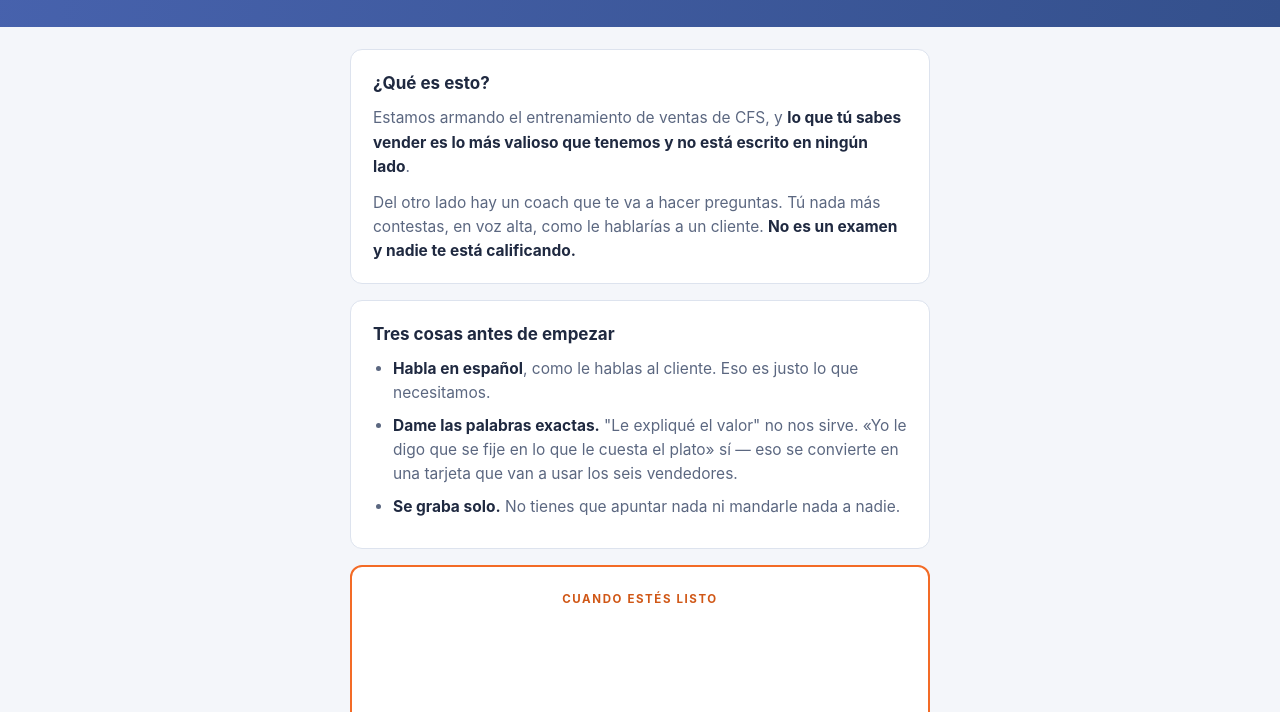
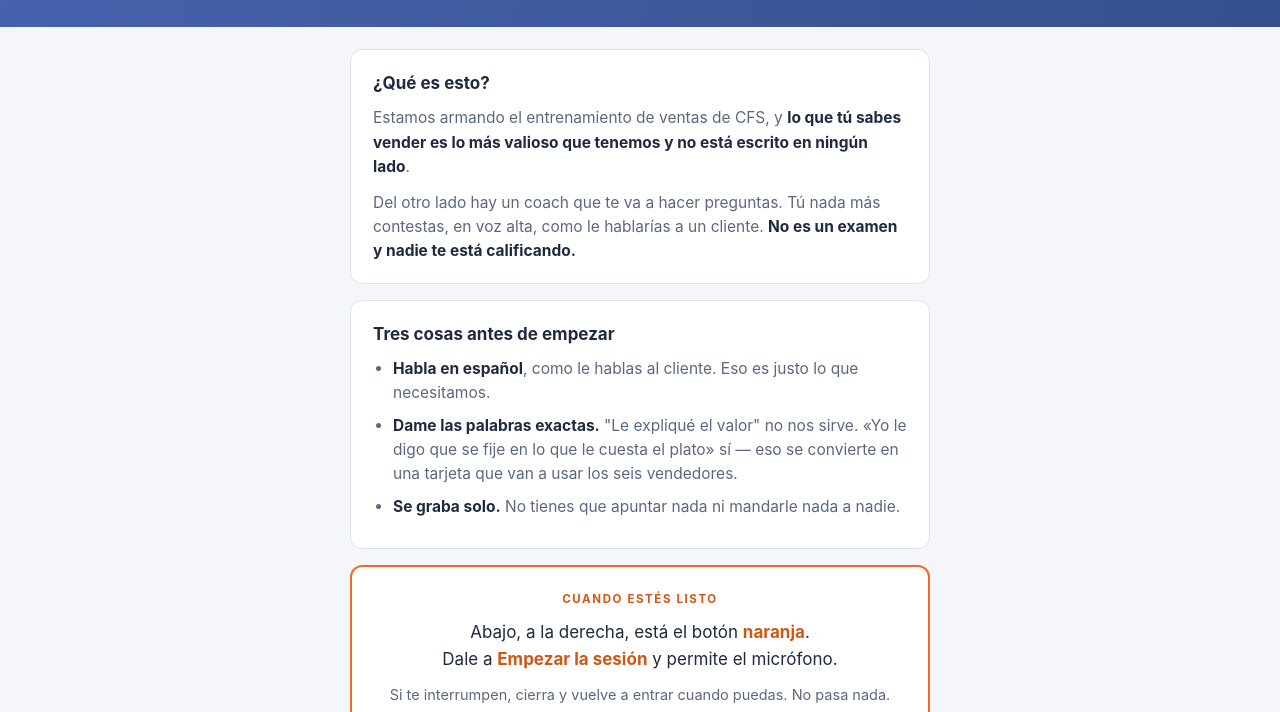
Before and after one commit to juanjserrato-AI/cfs-sms-policy, a plain HTML site: page ivan/index.html in a window 1280 px wide. Shown: the part 88-800 px from the top of the page. Drawn offline with Linux system fonts and the light colour scheme; a script that the page names is missing.

Commit message:
Ivan page: point at the floating widget button, not an inline one

```diff
--- a/ivan/index.html
+++ b/ivan/index.html
@@ -33,7 +33,7 @@ header{background:linear-gradient(100deg,var(--blue-lift),var(--blue));color:#ff
 .in{max-width:620px;margin:0 auto}
 h1{font-size:26px;line-height:1.15;margin:0 0 6px;font-weight:700;letter-spacing:-.015em}
 header p{margin:0;opacity:.9;font-size:15px}
-main{max-width:620px;margin:0 auto;padding:22px 20px calc(60px + env(safe-area-inset-bottom,0px))}
+main{max-width:620px;margin:0 auto;padding:22px 20px calc(150px + env(safe-area-inset-bottom,0px))}
 .card{background:var(--surface);border:1px solid var(--rule);border-radius:12px;padding:20px 22px;margin-bottom:16px}
 .card h2{font-size:17px;margin:0 0 10px;font-weight:650}
 .card p{margin:0 0 .8em;color:var(--mute);font-size:15.5px}
@@ -45,8 +45,10 @@ li b{color:var(--ink)}
 .go{background:var(--surface);border:2px solid var(--orange);border-radius:12px;padding:24px 22px;margin-bottom:16px;text-align:center}
 .go .lab{font-size:11.5px;letter-spacing:.14em;text-transform:uppercase;color:var(--orange-deep);font-weight:700;margin-bottom:10px}
 .go p{color:var(--mute);font-size:14.5px;margin:12px 0 0}
+.go p.big{font-size:17px;color:var(--ink);margin:0}
+.go p.big b{color:var(--orange-deep)}
 .mini{font-size:13.5px;color:var(--faint);text-align:center;margin-top:24px;line-height:1.5}
-elevenlabs-convai{display:block;min-height:120px}
+
 </style>
 </head>
 <body>
@@ -77,8 +79,8 @@ elevenlabs-convai{display:block;min-height:120px}
 
   <div class="go">
     <div class="lab">Cuando estés listo</div>
-    <elevenlabs-convai agent-id="agent_2901m1whjmk1fvttyer4m52gbm5j"></elevenlabs-convai>
-    <p>Dale al botón y permite el micrófono. Si te interrumpen, cierra y vuelve a entrar cuando puedas.</p>
+    <p class="big">Abajo, a la derecha, está el botón <b>naranja</b>.<br>Dale a <b>Empezar la sesión</b> y permite el micrófono.</p>
+    <p>Si te interrumpen, cierra y vuelve a entrar cuando puedas. No pasa nada.</p>
   </div>
 
   <div class="card">
@@ -90,6 +92,7 @@ elevenlabs-convai{display:block;min-height:120px}
 
 </main>
 
+<elevenlabs-convai agent-id="agent_2901m1whjmk1fvttyer4m52gbm5j"></elevenlabs-convai>
 <script src="https://unpkg.com/@elevenlabs/convai-widget-embed" async type="text/javascript"></script>
 </body>
 </html>
```
